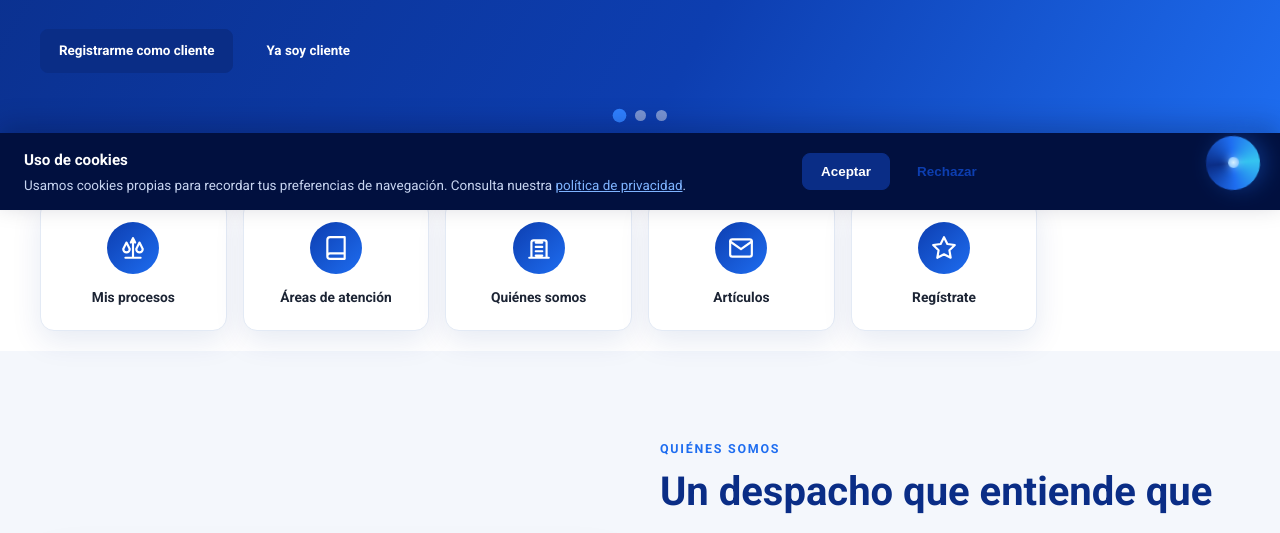
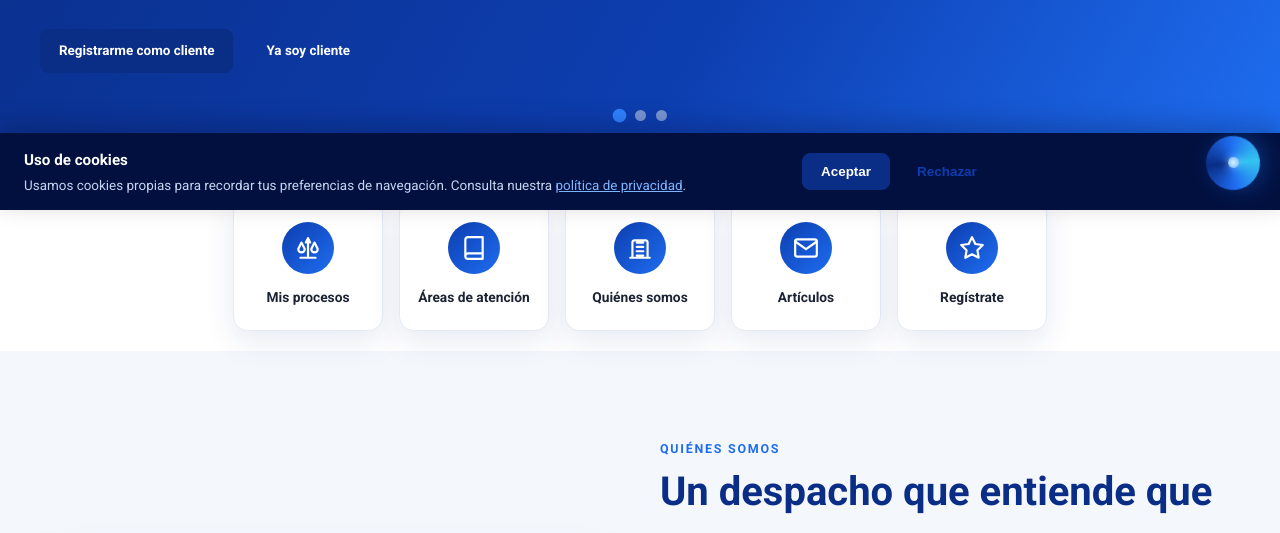
Before and after one commit to DerechosOn/administracion, a Flask app: page / in a window 1280 px wide. Shown: the part 590-1123 px from the top of the page. Run offline with Flask 3, Linux system fonts and the light colour scheme; data comes from the database, SQL or seed files in the repository; data that the repository does not hold is empty.

Commit message:
Centra los iconos de la portada (mis procesos, areas, quienes somos, articulos, registrate)

```diff
--- a/static/css/style.css
+++ b/static/css/style.css
@@ -122,8 +122,8 @@ img { max-width: 100%; display: block; }
 .section-head p { color: var(--muted); }
 
 /* Acceso rápido */
-.tiles { display: grid; grid-template-columns: repeat(6, 1fr); gap: 16px; }
-.tile { background: var(--white); border: 1px solid var(--line); border-radius: 14px; padding: 22px 12px; text-align: center; box-shadow: var(--shadow); transition: transform .18s, box-shadow .18s, border-color .18s; }
+.tiles { display: flex; flex-wrap: wrap; justify-content: center; gap: 16px; }
+.tile { flex: 0 1 150px; min-width: 130px; max-width: 170px; background: var(--white); border: 1px solid var(--line); border-radius: 14px; padding: 22px 12px; text-align: center; box-shadow: var(--shadow); transition: transform .18s, box-shadow .18s, border-color .18s; }
 .tile:hover { transform: translateY(-4px); box-shadow: var(--shadow-lg); border-color: var(--blue-500); }
 .tile .ico { width: 52px; height: 52px; margin: 0 auto 12px; border-radius: 50%; background: linear-gradient(135deg, var(--blue-800), var(--blue-600)); color: #fff; display: grid; place-items: center; }
 .tile .ico svg { width: 26px; height: 26px; }
```
